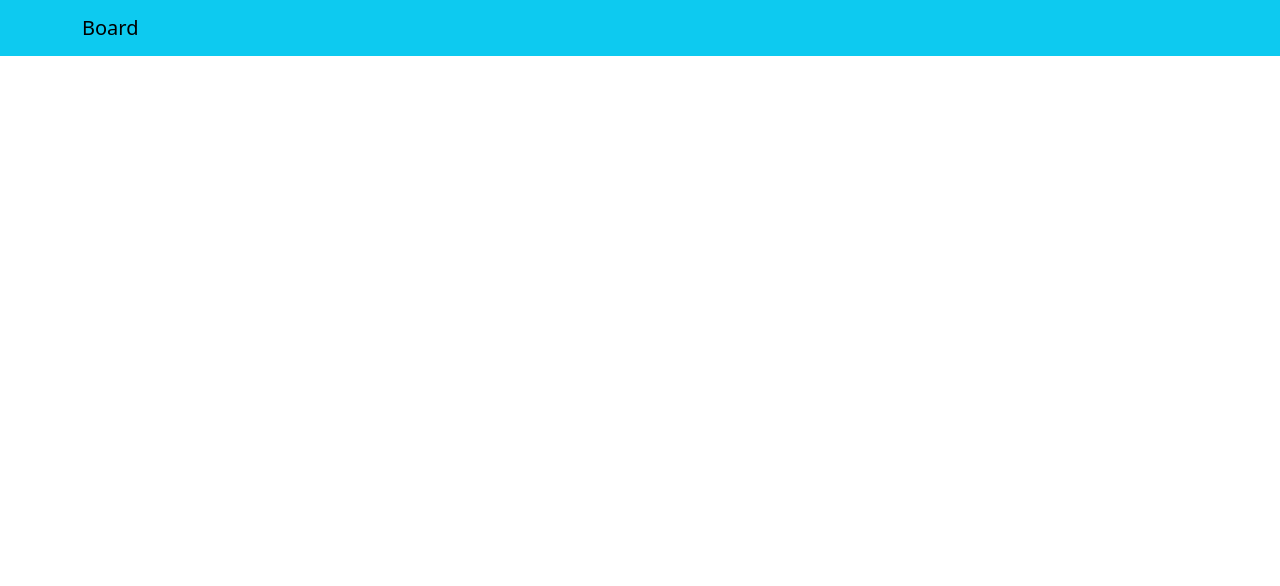
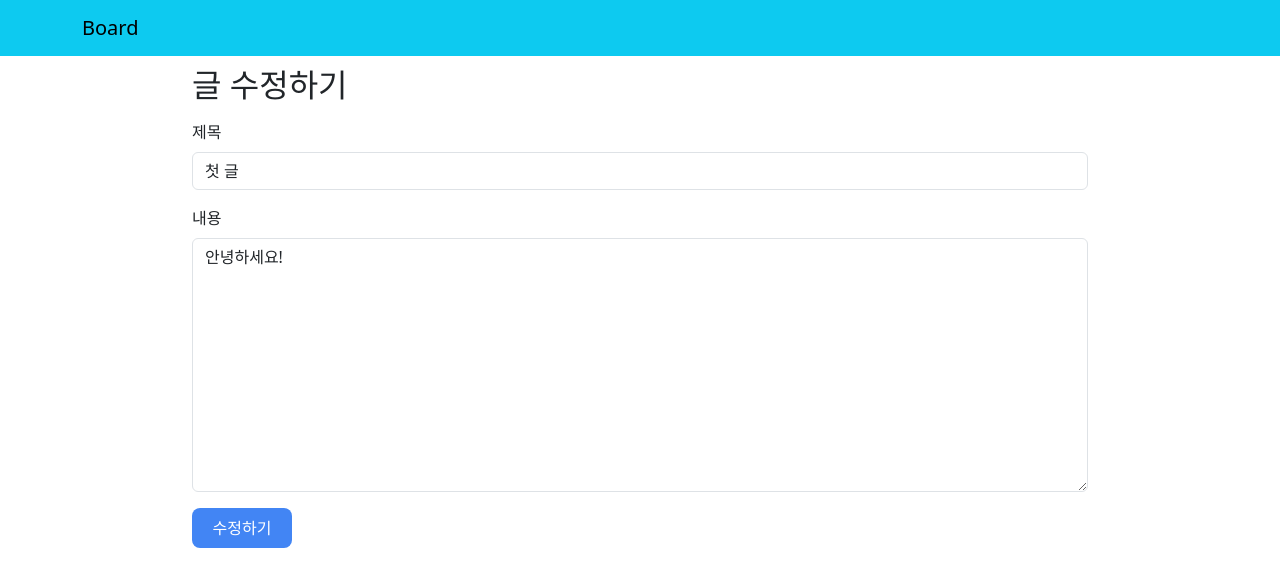
Before and after one commit to cermen/ReactBoard, a React (Create React App) app: page /write/1 in a window 1280 px wide. Before the commit this address had no page. Shown: the top 586 px of the page. Built offline with nearby package versions, Linux system fonts and the light colour scheme.

Commit message:
글 수정 기능 구현

```diff
--- a/src/App.js
+++ b/src/App.js
@@ -36,6 +36,7 @@ export default function App() {
           </main>
         } />
         <Route path="/write" element={<Write articles={articles} handleArticles={setArticles}/>} />
+        <Route path="/write/:id" element={<Write articles={articles} handleArticles={setArticles}/>} />
       </Routes>
     </div>
   );
--- a/src/Article.js
+++ b/src/Article.js
@@ -42,7 +42,7 @@ export default function Article({ articles, handleArticles }) {
         <div className={styles.article__btns}>
           <button className={styles.btns__prevBtn} onClick={backToMain}>목록으로</button>
           <div className={styles.btns__crtlBtns}>
-            <button className={styles.btns__updateBtn} onClick={backToMain}>수정하기</button>
+            <button className={styles.btns__updateBtn} onClick={() => navigate(`/write/${id}`)}>수정하기</button>
             <button className={styles.btns__deleteBtn} onClick={toggleModal}>삭제하기</button>
           </div>
         </div>
--- a/src/Write.js
+++ b/src/Write.js
@@ -1,13 +1,15 @@
 import Form from 'react-bootstrap/Form';
 import styles from "./Write.module.css";
 import { useState } from 'react';
-import { useNavigate } from 'react-router-dom';
+import { useNavigate, useParams } from 'react-router-dom';
 
 function Write({ articles, handleArticles }) {
+  const { id } = useParams();
+  const [article] = articles.filter((a) => a.id === Number(id));
   const navigate = useNavigate();
 
-  const [title, setTitle] = useState("");
-  const [content, setContent] = useState("");
+  const [title, setTitle] = useState(!id ? "" : article.title);
+  const [content, setContent] = useState(!id ? "" : article.content);
 
   // 글 추가하기 (Create)
   const addArticle = () => {
@@ -28,6 +30,20 @@ function Write({ articles, handleArticles }) {
     handleArticles(updatedArticles);
   };
 
+  // 글 수정하기(Update)
+  const updateArticle = () => {
+    handleArticles(articles.map(a => {
+      if (a.id === Number(id)) {
+        return {
+          ...a,
+          title: title,
+          content: content,
+        };
+      }
+      return a;
+    }))
+  }
+
   const handleTitle = (e) => {
     setTitle(e.target.value);
   };
@@ -38,21 +54,21 @@ function Write({ articles, handleArticles }) {
 
   return (
     <main>
-      <h2>새 글 작성</h2>
+      <h2>{!id ? "새 글 작성" : "글 수정하기"}</h2>
       <Form>
         <Form.Group className="mb-3">
           <Form.Label>제목</Form.Label>
-          <Form.Control onChange={handleTitle} type="email"/>
+          <Form.Control onChange={handleTitle} type="email" value={title}/>
         </Form.Group>
         <Form.Group className="mb-3">
           <Form.Label>내용</Form.Label>
-          <Form.Control onChange={handleContent} as="textarea" rows={10} />
+          <Form.Control onChange={handleContent} as="textarea" rows={10} value={content}/>
         </Form.Group>
       </Form>
       <button onClick={() => {
-        addArticle();
-        navigate(-1);
-      }} className={styles.add_btn}>등록하기</button>
+        !id ? addArticle() : updateArticle();
+        navigate('/');
+      }} className={styles.add_btn}>{!id ? "등록하기" : "수정하기"}</button>
     </main>
   );
 }
```
